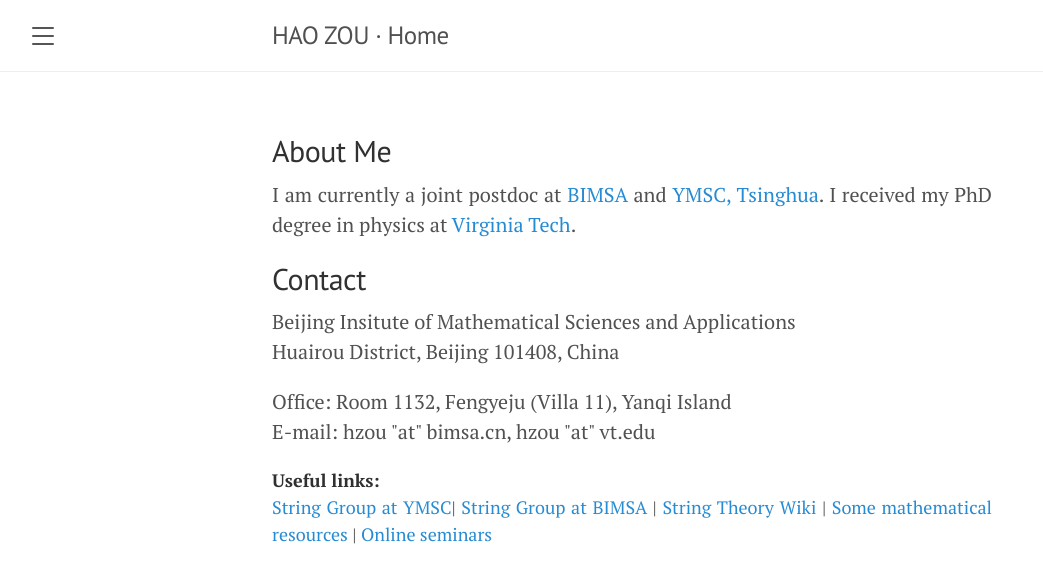
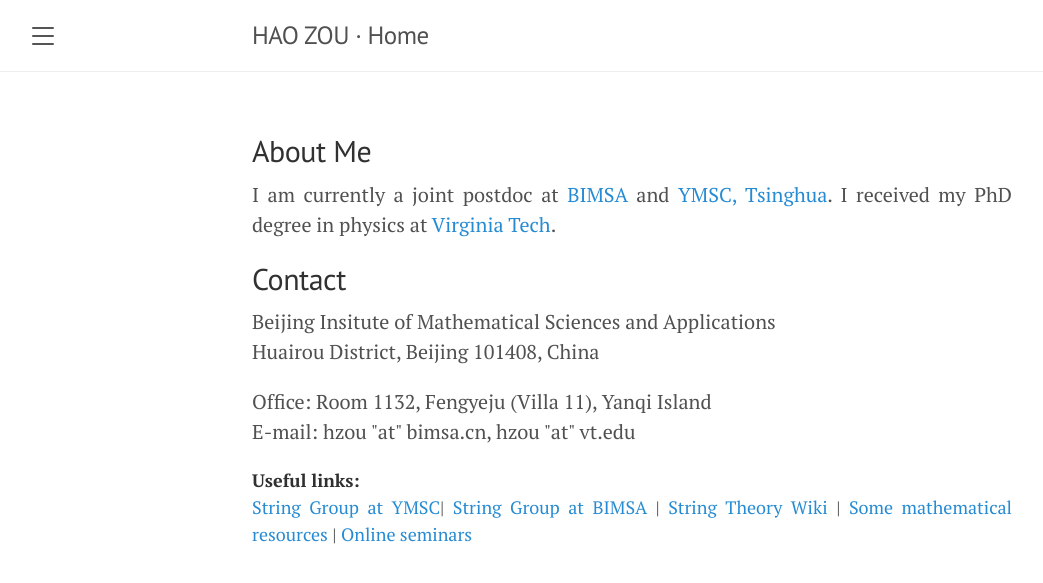
Before and after one commit to hhzou/hhzou.github.io, a Jekyll site: the page built from index.html, in a window 1280 px wide. Shown: the top 583 px of the page, without its empty margins (8-1051 px from the left). Built offline with Jekyll 4.4.1, drawn with Linux system fonts in a browser that asks for light colours.

Commit message:
Update lanyon.css

```diff
--- a/public/css/lanyon.css
+++ b/public/css/lanyon.css
@@ -76,7 +76,7 @@ h1, h2, h3, h4, h5, h6 {
  */
 
 .container {
-  max-width: 30rem;
+  max-width: 40rem;
 }
 @media (min-width: 38em) {
   .container {
@@ -85,7 +85,7 @@ h1, h2, h3, h4, h5, h6 {
 }
 @media (min-width: 56em) {
   .container {
-    max-width: 38rem;
+    max-width: 40rem;
   }
 }
 
```
